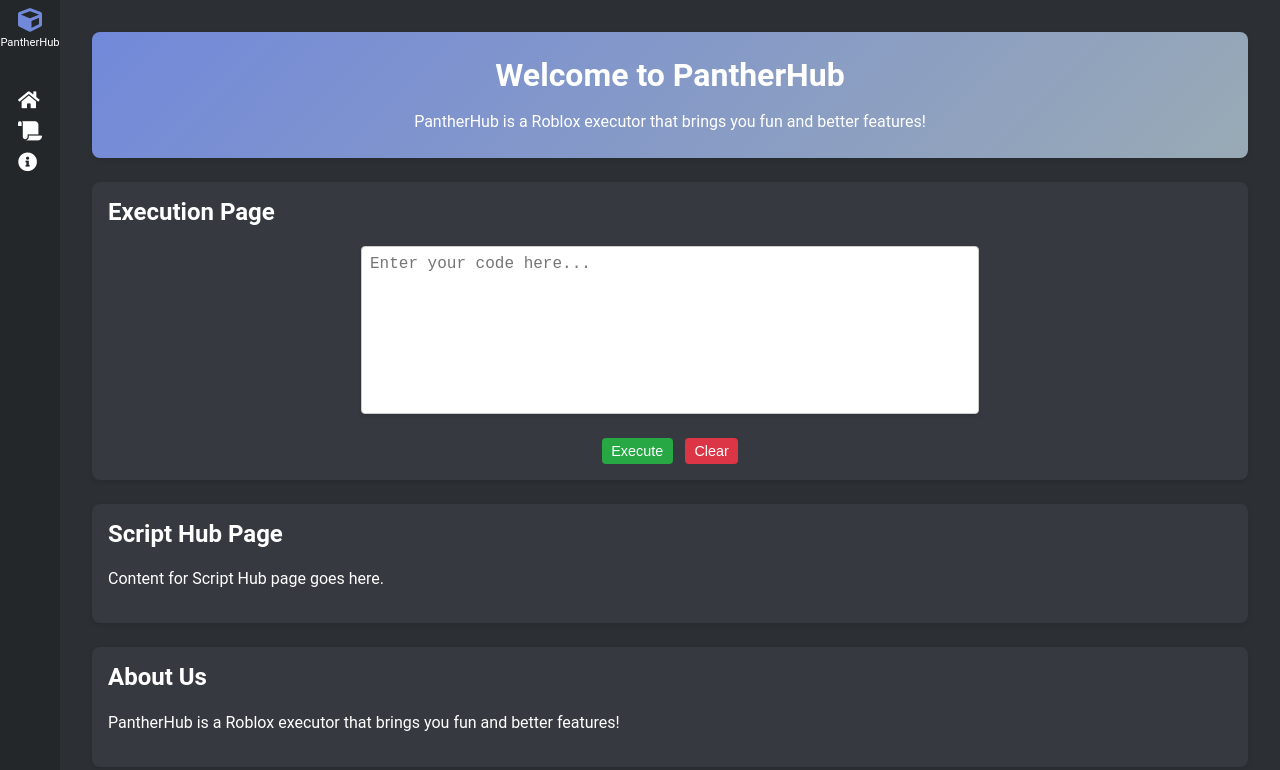
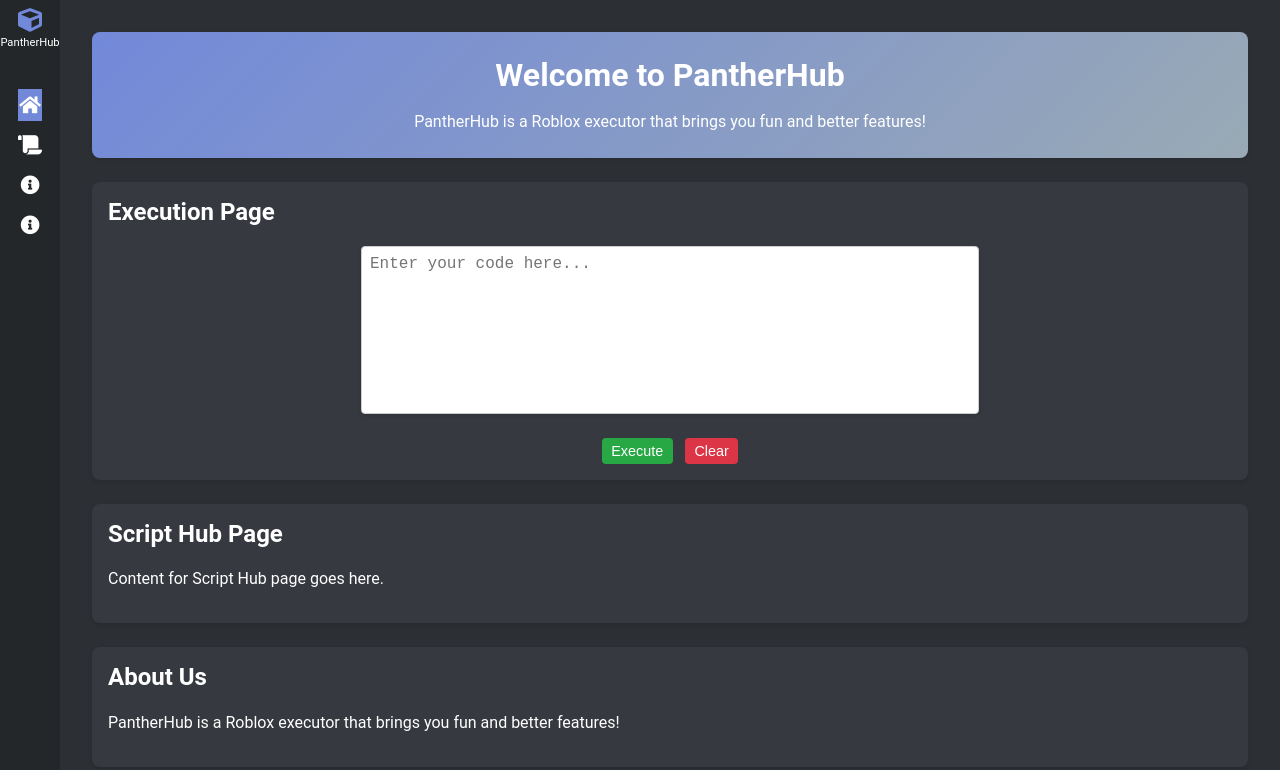
Before and after one commit to panthercheats/test2, a plain HTML site: page index.html in a window 1280 px wide. Drawn offline with Linux system fonts and the light colour scheme.

Commit message:
Update index.html

```diff
--- a/index.html
+++ b/index.html
@@ -58,6 +58,15 @@
             color: #fff;
             text-decoration: none;
             font-size: 1.2rem; /* Reduced font size */
+            display: flex;
+            justify-content: center;
+            align-items: center;
+            width: 100%;
+            height: 2rem;
+        }
+
+        .sidebar ul li a.active {
+            background-color: #7289da;
         }
 
         .sidebar ul li a:hover {
@@ -213,9 +222,10 @@
             <span>PantherHub</span>
         </div>
         <ul>
-            <li><a href="#execution"><i class="fas fa-home"></i></a></li>
-            <li><a href="#scripthub"><i class="fas fa-scroll"></i></a></li>
-            <li><a href="#about"><i class="fas fa-info-circle"></i></a></li>
+            <li><a href="#welcome" class="nav-link"><i class="fas fa-home"></i></a></li>
+            <li><a href="#execution" class="nav-link"><i class="fas fa-scroll"></i></a></li>
+            <li><a href="#scripthub" class="nav-link"><i class="fas fa-info-circle"></i></a></li>
+            <li><a href="#about" class="nav-link"><i class="fas fa-info-circle"></i></a></li>
         </ul>
     </div>
     <div class="content">
@@ -270,6 +280,27 @@
         function closeDialog() {
             document.getElementById('dialogOverlay').style.display = 'none';
         }
+
+        // Function to add 'active' class to the sidebar links
+        function onScroll() {
+            const sections = document.querySelectorAll('section');
+            const scrollPos = document.documentElement.scrollTop || document.body.scrollTop;
+
+            sections.forEach(section => {
+                const sectionTop = section.offsetTop - 60; // Adjust for fixed sidebar height
+                const sectionHeight = section.offsetHeight;
+                const sectionId = section.getAttribute('id');
+                const navLink = document.querySelector(`.sidebar ul li a[href="#${sectionId}"]`);
+
+                if (scrollPos >= sectionTop && scrollPos < sectionTop + sectionHeight) {
+                    navLink.classList.add('active');
+                } else {
+                    navLink.classList.remove('active');
+                }
+            });
+        }
+
+        document.addEventListener('scroll', onScroll);
     </script>
 </body>
 </html>
```
